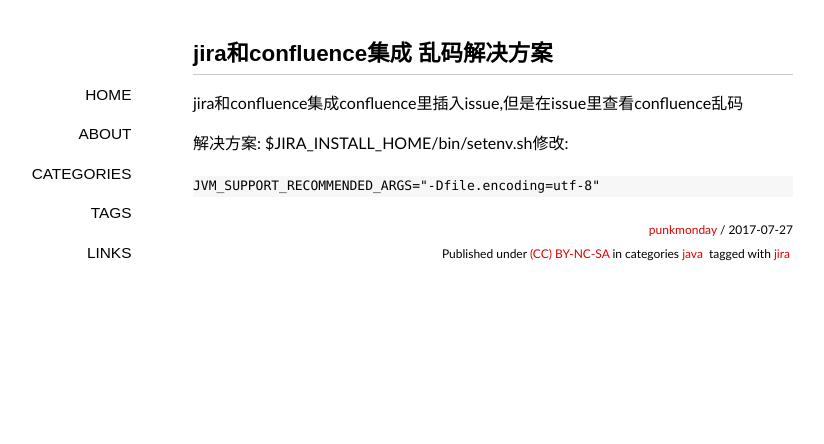
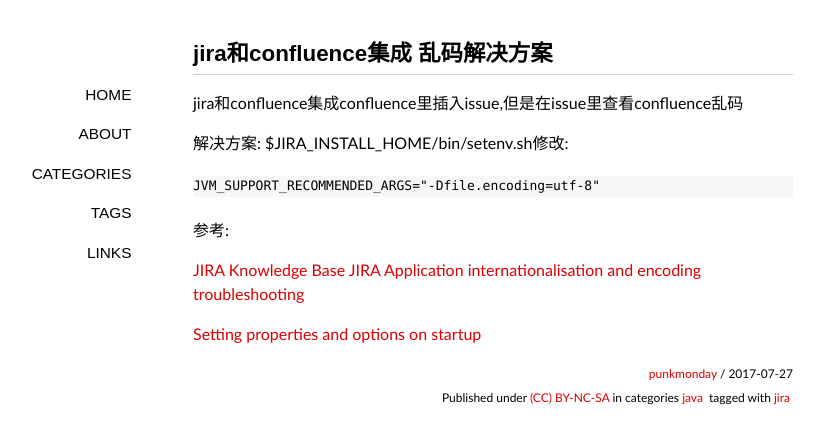
Before and after one commit to punkmonday/punkmonday.github.io, a Jekyll site: the page built from _posts/2017-07-27-Jira-encoding.md, in a window 1280 px wide. Shown: the top 444 px of the page, without its empty margins (147-971 px from the left). Built offline with Jekyll 4.4.1, drawn with Linux system fonts in a browser that asks for light colours; some web fonts are replaced; comment, search, counter and statistics services are not loaded.

Commit message:
Create 2017-07-27-Jira-encoding.md

````diff
--- a/_posts/2017-07-27-Jira-encoding.md
+++ b/_posts/2017-07-27-Jira-encoding.md
@@ -16,3 +16,9 @@
 ```
 JVM_SUPPORT_RECOMMENDED_ARGS="-Dfile.encoding=utf-8"
 ```
+
+参考:
+
+[JIRA Knowledge Base JIRA Application internationalisation and encoding troubleshooting](https://confluence.atlassian.com/jirakb/jira-application-internationalisation-and-encoding-troubleshooting-203394762.html)
+
+[Setting properties and options on startup](https://confluence.atlassian.com/adminjiraserver070/setting-properties-and-options-on-startup-749383528.html)
````
